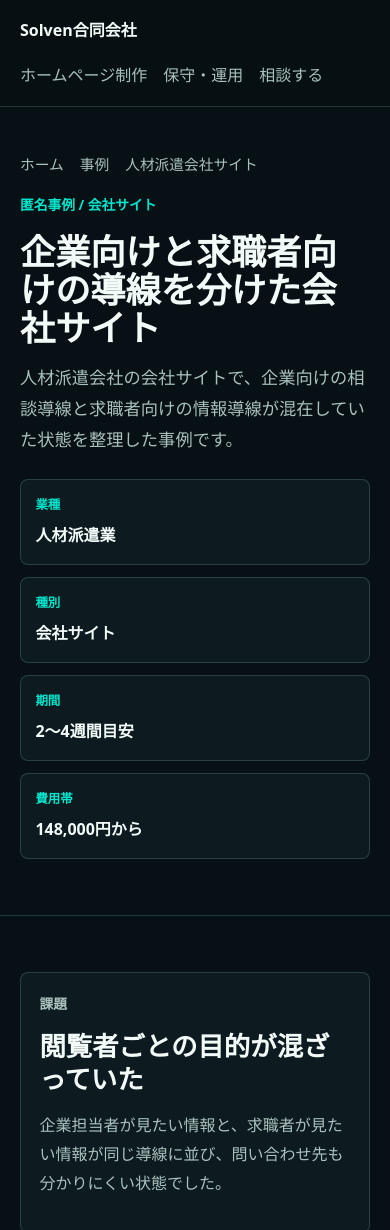
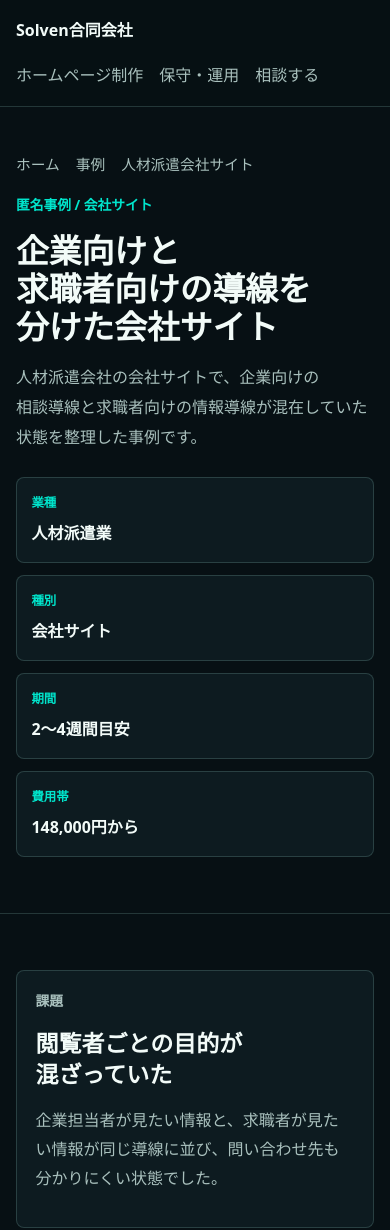
Before and after one commit to solven-jp/solven-hp, a plain HTML site: page public/cases/staffing-company-site/index.html in a window 390 px wide. Shown: the top 1230 px of the page. Drawn offline with Linux system fonts and the light colour scheme.

Commit message:
fix: improve mobile Japanese line breaks

```diff
--- a/public/cases/staffing-company-site/index.html
+++ b/public/cases/staffing-company-site/index.html
@@ -40,12 +40,12 @@
       <div class="section-inner">
         <ol class="breadcrumb"><li><a href="/">ホーム</a></li><li><a href="/#works">事例</a></li><li>人材派遣会社サイト</li></ol>
         <p class="eyebrow">匿名事例 / 会社サイト</p>
-        <h1>企業向けと求職者向けの導線を分けた会社サイト</h1>
-        <p class="lead">人材派遣会社の会社サイトで、企業向けの相談導線と求職者向けの情報導線が混在していた状態を整理した事例です。</p>
+        <h1><span class="title-line">企業向けと</span><span class="title-line">求職者向けの導線を</span><span class="title-line">分けた会社サイト</span></h1>
+        <p class="lead">人材派遣会社の会社サイトで、企業向けの<span class="nowrap">相談導線</span>と求職者向けの<span class="nowrap">情報導線</span>が混在していた状態を整理した事例です。</p>
         <div class="case-meta"><div class="meta-box"><span class="meta-label">業種</span><span class="meta-value">人材派遣業</span></div><div class="meta-box"><span class="meta-label">種別</span><span class="meta-value">会社サイト</span></div><div class="meta-box"><span class="meta-label">期間</span><span class="meta-value">2〜4週間目安</span></div><div class="meta-box"><span class="meta-label">費用帯</span><span class="meta-value">148,000円から</span></div></div>
       </div>
     </section>
-    <section class="section"><div class="section-inner grid"><article class="card"><p class="card-kicker">課題</p><h2>閲覧者ごとの目的が混ざっていた</h2><p>企業担当者が見たい情報と、求職者が見たい情報が同じ導線に並び、問い合わせ先も分かりにくい状態でした。</p></article><article class="card"><p class="card-kicker">対応</p><h2>閲覧者別に入口を分ける</h2><p>企業向け、求職者向け、会社情報、問い合わせの役割を分け、必要な情報にたどり着きやすくしました。</p></article><article class="card"><p class="card-kicker">成果の見方</p><h2>迷わず問い合わせ先を選べる</h2><p>見た目の刷新だけではなく、誰が何を知りたいかに合わせてページ内の順番を調整しました。</p></article></div></section>
+    <section class="section"><div class="section-inner grid"><article class="card"><p class="card-kicker">課題</p><h2><span class="title-line">閲覧者ごとの目的が</span><span class="title-line">混ざっていた</span></h2><p>企業担当者が見たい情報と、求職者が見たい情報が同じ導線に並び、問い合わせ先も分かりにくい状態でした。</p></article><article class="card"><p class="card-kicker">対応</p><h2>閲覧者別に入口を分ける</h2><p>企業向け、求職者向け、会社情報、問い合わせの役割を分け、必要な情報にたどり着きやすくしました。</p></article><article class="card"><p class="card-kicker">成果の見方</p><h2><span class="title-line">迷わず問い合わせ先を</span><span class="title-line">選べる</span></h2><p>見た目の刷新だけではなく、誰が何を知りたいかに合わせてページ内の順番を調整しました。</p></article></div></section>
     <section class="section"><div class="section-inner"><p class="section-kicker">関連サービス</p><h2>会社サイトや保守の相談先</h2><div class="card-actions"><a class="button primary" href="/homepage-production">ホームページ制作を見る</a><a class="button" href="/maintenance">保守・運用を見る</a></div></div></section>
   </main>
   <footer class="site-footer"><div class="footer-inner"><span>Solven合同会社</span><ul class="footer-links"><li><a href="/">トップ</a></li><li><a href="/#works">対応例</a></li><li><a href="/#contact">お問い合わせ</a></li></ul></div></footer>
--- a/public/seo.css
+++ b/public/seo.css
@@ -11,7 +11,10 @@
 
 * { box-sizing: border-box; }
 
-html { scroll-behavior: smooth; }
+html {
+  scroll-behavior: smooth;
+  overflow-x: clip;
+}
 
 body {
   margin: 0;
@@ -19,9 +22,14 @@ body {
   color: var(--text);
   font-family: "Outfit", "Noto Sans JP", system-ui, -apple-system, BlinkMacSystemFont, sans-serif;
   line-height: 1.8;
+  overflow-x: clip;
 }
 
 a { color: inherit; }
+
+.nowrap {
+  white-space: nowrap;
+}
 
 .site-header,
 .site-footer {
@@ -103,6 +111,9 @@ h1 {
   font-size: clamp(2.2rem, 4vw, 4.7rem);
   line-height: 1.08;
   letter-spacing: 0;
+  word-break: keep-all;
+  overflow-wrap: normal;
+  line-break: strict;
 }
 
 h2 {
@@ -110,6 +121,9 @@ h2 {
   font-size: clamp(1.65rem, 2.4vw, 2.6rem);
   line-height: 1.24;
   letter-spacing: 0;
+  word-break: keep-all;
+  overflow-wrap: normal;
+  line-break: strict;
 }
 
 h3 {
@@ -117,12 +131,18 @@ h3 {
   font-size: 1.12rem;
   line-height: 1.45;
   letter-spacing: 0;
+  word-break: keep-all;
+  overflow-wrap: normal;
+  line-break: strict;
 }
 
 .lead {
   max-width: 780px;
   color: var(--muted);
   font-size: 1.08rem;
+  word-break: normal;
+  overflow-wrap: break-word;
+  line-break: strict;
 }
 
 .hero-actions,
@@ -173,6 +193,11 @@ h3 {
 }
 
 .card.alt { background: var(--panel-2); }
+
+.card h2 {
+  font-size: clamp(1.34rem, 2vw, 1.72rem);
+  line-height: 1.34;
+}
 
 .card p,
 .section-copy,
@@ -227,6 +252,13 @@ h3 {
   margin-bottom: 1rem;
   color: var(--muted);
   font-size: .92rem;
+  word-break: keep-all;
+  overflow-wrap: normal;
+  line-break: strict;
+}
+
+.title-line {
+  display: block;
 }
 
 .case-meta {
@@ -273,3 +305,36 @@ h3 {
 
   .hero { padding-top: 44px; }
 }
+
+@media (max-width: 480px) {
+  .nav,
+  .footer-inner,
+  .section-inner {
+    width: min(100% - 32px, 1120px);
+  }
+
+  h1 {
+    font-size: clamp(1.86rem, 8.4vw, 2.08rem);
+    line-height: 1.16;
+  }
+
+  h2 {
+    font-size: clamp(1.38rem, 6.2vw, 1.58rem);
+    line-height: 1.3;
+  }
+
+  .card h2 {
+    font-size: clamp(1.3rem, 5.9vw, 1.48rem);
+    line-height: 1.36;
+  }
+
+  .lead {
+    font-size: 1rem;
+    line-height: 1.9;
+  }
+
+  .button {
+    width: 100%;
+    text-align: center;
+  }
+}
```
Also changed, not shown: public/cases/employee-management-app/index.html (+1 -1 lines), public/cases/real-estate-lp/index.html (+2 -2 lines), public/index.html (+15 -11 lines).
